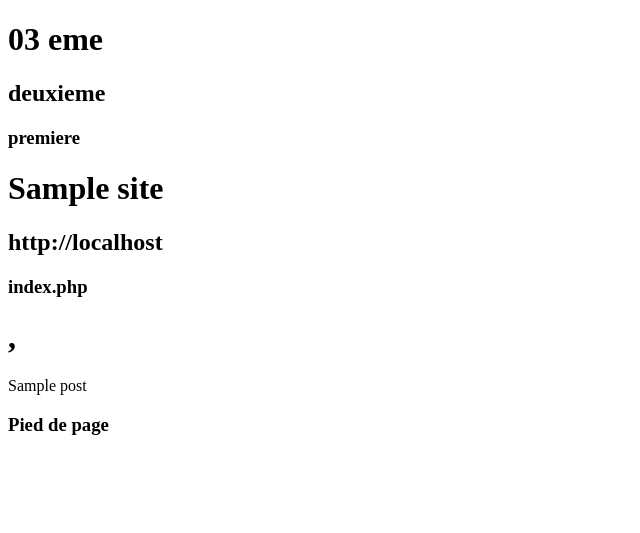
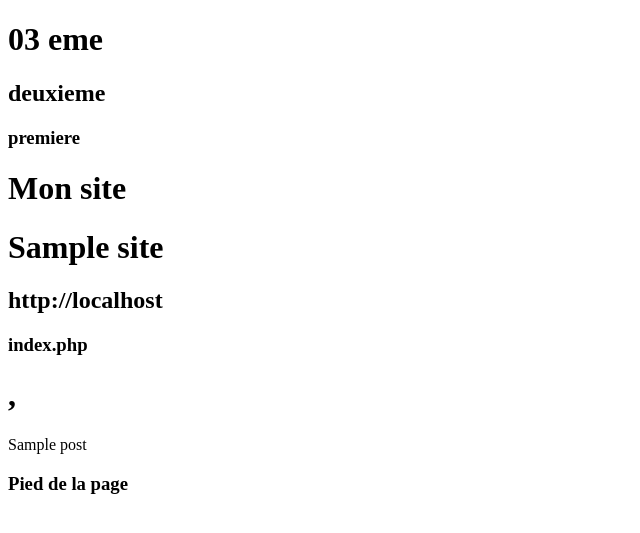
Before and after one commit to mondir15/31W, a WordPress theme: template index.php in a window 1280 px wide. Shown: the top 533 px of the page, without its empty margins (0-640 px from the left). Run offline with PHP 8.4 and a stand-in for WordPress, Linux system fonts and the light colour scheme; the site name, menu and one post (Sample post) are stand-ins, and other content is empty.

Commit message:
changer titre de header

```diff
--- a/footer.php
+++ b/footer.php
@@ -1,5 +1,5 @@
 <footer>
-  <h3> Pied de page</h3>
+  <h3> Pied de la page</h3>
 </footer>
 <?php wp_footer();?>
 </body>
--- a/header.php
+++ b/header.php
@@ -12,6 +12,7 @@
 </head>
 <body>
     <header>
+        <h1>Mon site</h1>
         <h1><?php bloginfo('name');?></h1>
         <h2><?php bloginfo('description');?></h2>
         <h2><?php bloginfo('url');?></h2>
```
